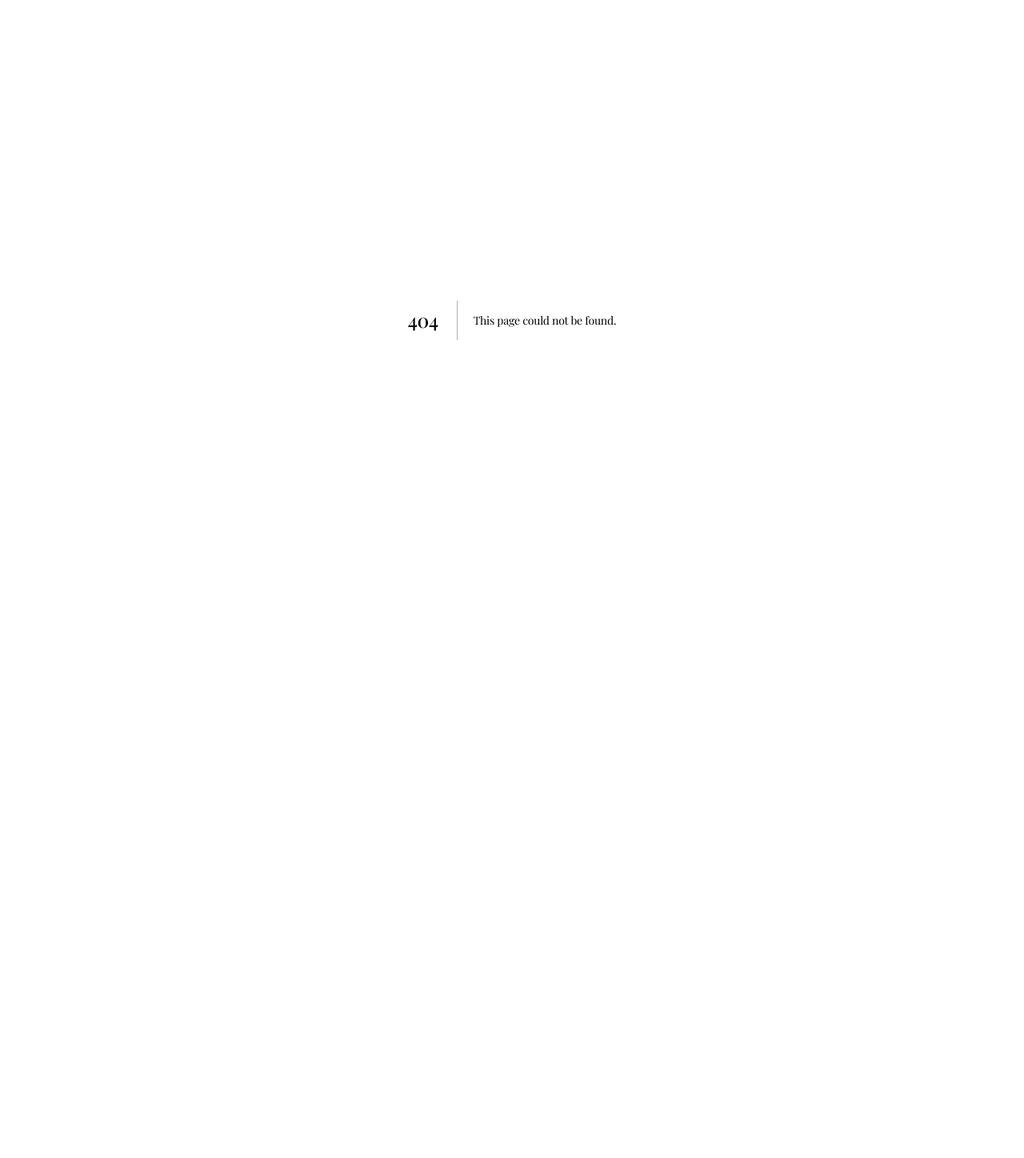
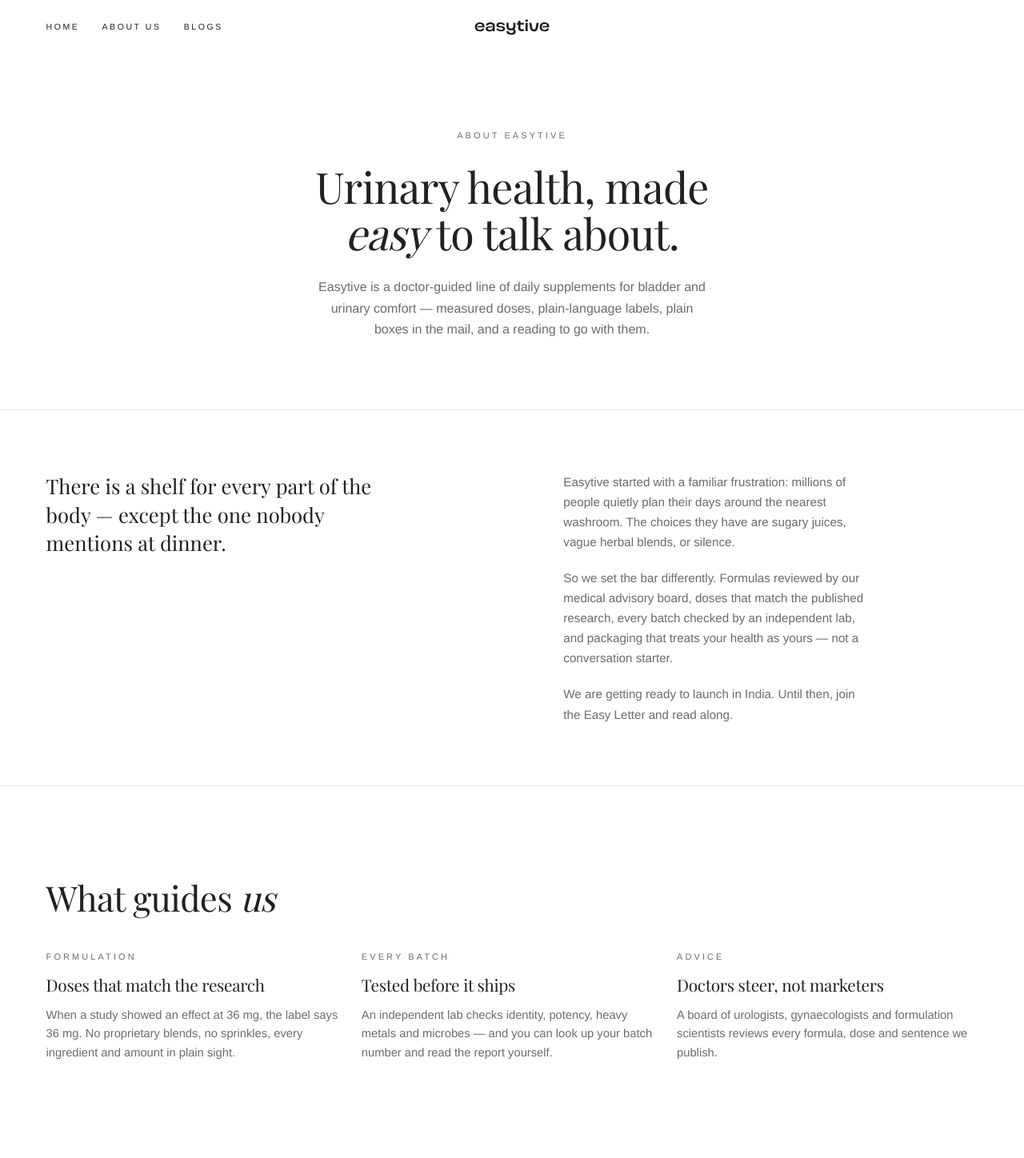
Before and after one commit to Rendersarc2026/Easytive, a Next.js app: page /about in a window 1280 px wide. Before the commit this address had no page. Shown: the top 1448 px of the page at 80% size. Before the commit the page ends 800 px from the top, so only its background shows below. Built offline with nearby package versions, Linux system fonts and the light colour scheme; a web font is replaced by a local one.

Commit message:
feat: add pre-launch About page with introductory content and navigation updates

```diff
--- /dev/null
+++ b/src/app/about/page.tsx
@@ -0,0 +1,90 @@
+import type { Metadata } from "next";
+import { Header } from "@/components/Header";
+import { Board } from "@/components/sections/Board";
+import { Footer } from "@/components/sections/Footer";
+import { prelaunchNav } from "@/data/site";
+
+// Pre-launch About page. Story copy is placeholder; replace before launch.
+export const metadata: Metadata = {
+  title: "About us | Easytive",
+  description: "Why Easytive exists: doctor-guided daily urinary care, tested doses and discreet packaging, made in India.",
+};
+
+export default function AboutPage() {
+  return (
+    <>
+      <Header slim items={prelaunchNav} />
+      <main className="about">
+        <section className="about-intro">
+          <div className="wrap">
+            <span className="label">About Easytive</span>
+            <h1>
+              Urinary health, made <em>easy</em> to talk about.
+            </h1>
+            <p>
+              Easytive is a doctor-guided line of daily supplements for bladder and urinary comfort — measured
+              doses, plain-language labels, plain boxes in the mail, and a reading to go with them.
+            </p>
+          </div>
+        </section>
+
+        <section className="note">
+          <div className="wrap">
+            <p className="l">There is a shelf for every part of the body — except the one nobody mentions at dinner.</p>
+            <div className="r">
+              <p>
+                Easytive started with a familiar frustration: millions of people quietly plan their days around the
+                nearest washroom. The choices they have are sugary juices, vague herbal blends, or silence.
+              </p>
+              <p>
+                So we set the bar differently. Formulas reviewed by our medical advisory board, doses that match the
+                published research, every batch checked by an independent lab, and packaging that treats your health
+                as yours — not a conversation starter.
+              </p>
+              <p>We are getting ready to launch in India. Until then, join the Easy Letter and read along.</p>
+            </div>
+          </div>
+        </section>
+
+        <section className="about-values">
+          <div className="wrap">
+            <div className="shead">
+              <h2>
+                What guides <em>us</em>
+              </h2>
+            </div>
+            <div className="posts">
+              <article className="post">
+                <span className="label">Formulation</span>
+                <h3>Doses that match the research</h3>
+                <p>
+                  When a study showed an effect at 36 mg, the label says 36 mg. No proprietary blends, no sprinkles,
+                  every ingredient and amount in plain sight.
+                </p>
+              </article>
+              <article className="post">
+                <span className="label">Every batch</span>
+                <h3>Tested before it ships</h3>
+                <p>
+                  An independent lab checks identity, potency, heavy metals and microbes — and you can look up your
+                  batch number and read the report yourself.
+                </p>
+              </article>
+              <article className="post">
+                <span className="label">Advice</span>
+                <h3>Doctors steer, not marketers</h3>
+                <p>
+                  A board of urologists, gynaecologists and formulation scientists reviews every formula, dose and
+                  sentence we publish.
+                </p>
+              </article>
+            </div>
+          </div>
+        </section>
+
+        <Board link={{ label: "Read the Easy Journal", href: "/blog" }} />
+      </main>
+      <Footer />
+    </>
+  );
+}
--- a/src/app/site.css
+++ b/src/app/site.css
@@ -394,6 +394,18 @@ header.site.lined { box-shadow: 0 1px 0 var(--hair); }
 /* blog page (pre-launch) */
 .bloglist .shead h1 { font-size: var(--t-h2); }
 .bloglist .post h2 { font-size: 1.55rem; }
+/* content pages end with extra air before the dark footer */
+.bloglist { padding-block-end: calc(var(--sec) * 1.5); }
+
+/* about page (pre-launch) */
+.about-intro { padding-block: calc(var(--sec) * 0.8) calc(var(--sec) * 0.75); text-align: center; }
+.about-intro .label { display: block; margin-bottom: 26px; }
+.about-intro h1 { font-size: clamp(2.1rem, 4.2vw, 3.7rem); max-width: 22ch; margin-inline: auto; }
+.about-intro p { color: var(--muted); max-width: 56ch; margin: 26px auto 0; }
+.about-values { padding-block: var(--sec) 0; }
+.about-values .post p { color: var(--muted); font-size: 0.92rem; line-height: 1.6; }
+/* The board is the last section here, so give it extra room before the dark footer. */
+.about .board { padding-block-end: calc(var(--sec) * 1.5); }
 
 /* faq */
 .faq { padding-block: var(--sec); border-top: 1px solid var(--hair); }
--- a/src/components/sections/Board.tsx
+++ b/src/components/sections/Board.tsx
@@ -1,9 +1,12 @@
+import Link from "next/link";
 import { doctors } from "@/data/site";
 import { Arrow, Silhouette } from "../icons";
 import { LogoIcon } from "../Logo";
 
+type Props = { link?: { label: string; href: string } | null };
+
 // Medical advisory board. Hover or focus a card to see what that doctor checks.
-export function Board() {
+export function Board({ link = { label: "About the board", href: "#experts" } }: Props) {
   return (
     <section className="board" id="experts" aria-label="Medical advisory board">
       <div className="wrap">
@@ -17,9 +20,16 @@ export function Board() {
               you.
             </p>
           </div>
-          <a className="link" href="#experts">
-            About the board <Arrow />
-          </a>
+          {link &&
+            (link.href.startsWith("#") ? (
+              <a className="link" href={link.href}>
+                {link.label} <Arrow />
+              </a>
+            ) : (
+              <Link className="link" href={link.href}>
+                {link.label} <Arrow />
+              </Link>
+            ))}
         </div>
         <div className="docs">
           {doctors.map((d) => (
--- a/src/data/site.ts
+++ b/src/data/site.ts
@@ -38,8 +38,12 @@ export const drawerNav: NavItem[] = [
   { label: "Journal", href: "#journal" },
   { label: "FAQ", href: "#faq" },
 ];
-// Pre-launch header: wordmark + a link to the blog, nothing else.
-export const prelaunchNav: NavItem[] = [{ label: "Blog", href: "/blog" }];
+// Pre-launch header: Home, About us and the blog, nothing else.
+export const prelaunchNav: NavItem[] = [
+  { label: "Home", href: "/" },
+  { label: "About us", href: "/about" },
+  { label: "Blogs", href: "/blog" },
+];
 
 // ---- Products -------------------------------------------------------------
 
```
